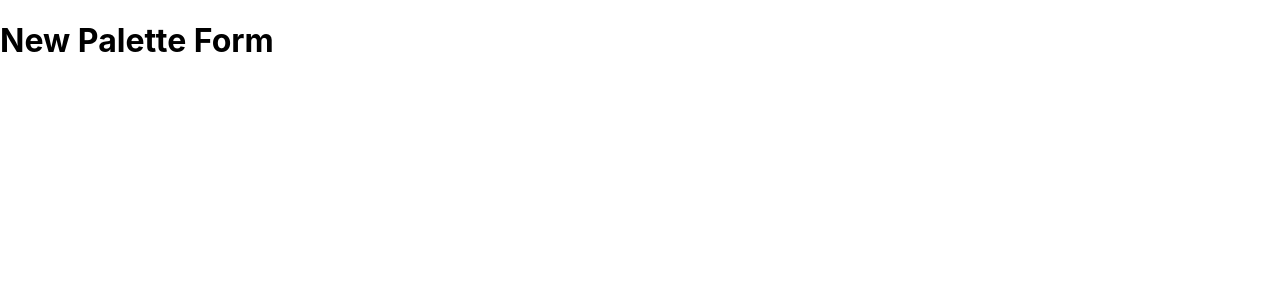
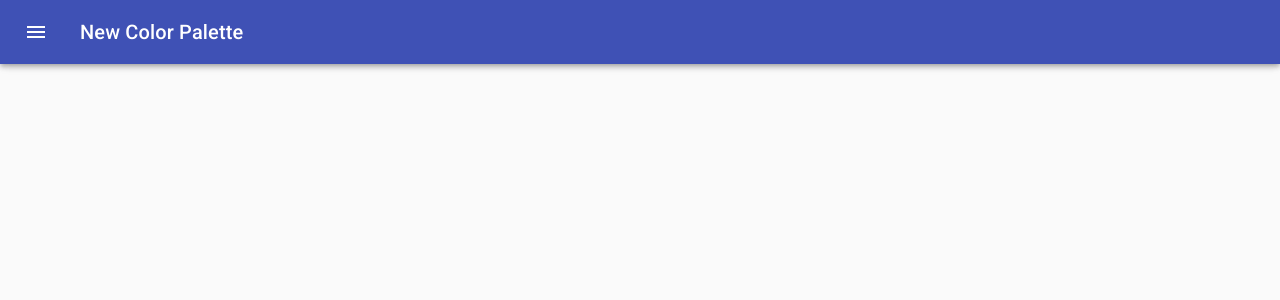
Before and after one commit to BryantVaughn/color-palette, a React (Create React App) app: page /palette/new in a window 1280 px wide. Shown: the top 300 px of the page. Built offline with nearby package versions, Linux system fonts and the light colour scheme.

Commit message:
Add Drawer to NewPaletteForm

```diff
--- a/src/NewPaletteForm.js
+++ b/src/NewPaletteForm.js
@@ -1,13 +1,144 @@
 import React, { Component } from 'react';
+import classNames from 'classnames';
+import { withStyles } from '@material-ui/core/styles';
+import Drawer from '@material-ui/core/Drawer';
+import CssBaseline from '@material-ui/core/CssBaseline';
+import AppBar from '@material-ui/core/AppBar';
+import Toolbar from '@material-ui/core/Toolbar';
+import Typography from '@material-ui/core/Typography';
+import Divider from '@material-ui/core/Divider';
+import IconButton from '@material-ui/core/IconButton';
+import MenuIcon from '@material-ui/icons/Menu';
+import ChevronLeftIcon from '@material-ui/icons/ChevronLeft';
+
+
+const drawerWidth = 240;
+
+const styles = theme => ({
+  root: {
+    display: 'flex',
+  },
+  appBar: {
+    transition: theme.transitions.create(['margin', 'width'], {
+      easing: theme.transitions.easing.sharp,
+      duration: theme.transitions.duration.leavingScreen,
+    }),
+  },
+  appBarShift: {
+    width: `calc(100% - ${drawerWidth}px)`,
+    marginLeft: drawerWidth,
+    transition: theme.transitions.create(['margin', 'width'], {
+      easing: theme.transitions.easing.easeOut,
+      duration: theme.transitions.duration.enteringScreen,
+    }),
+  },
+  menuButton: {
+    marginLeft: 12,
+    marginRight: 20,
+  },
+  hide: {
+    display: 'none',
+  },
+  drawer: {
+    width: drawerWidth,
+    flexShrink: 0,
+  },
+  drawerPaper: {
+    width: drawerWidth,
+  },
+  drawerHeader: {
+    display: 'flex',
+    alignItems: 'center',
+    padding: '0 8px',
+    ...theme.mixins.toolbar,
+    justifyContent: 'flex-end',
+  },
+  content: {
+    flexGrow: 1,
+    padding: theme.spacing.unit * 3,
+    transition: theme.transitions.create('margin', {
+      easing: theme.transitions.easing.sharp,
+      duration: theme.transitions.duration.leavingScreen,
+    }),
+    marginLeft: -drawerWidth,
+  },
+  contentShift: {
+    transition: theme.transitions.create('margin', {
+      easing: theme.transitions.easing.easeOut,
+      duration: theme.transitions.duration.enteringScreen,
+    }),
+  },
+});
 
 class NewPaletteForm extends Component {
+  state = {
+    open: false,
+  };
+
+  handleDrawerOpen = () => {
+    this.setState({ open: true });
+  };
+
+  handleDrawerClose = () => {
+    this.setState({ open: false });
+  };
+
   render() {
+    const { classes } = this.props;
+    const { open } = this.state;
+
     return (
-      <div>
-        <h1>New Palette Form</h1>
+      <div className={ classes.root }>
+        <CssBaseline />
+        <AppBar
+          postion="fixed"
+          className={ classNames(classes.appBar, {
+            [classes.appBarShift]: open,
+          })}
+        >
+          <Toolbar disableGutters={ !open }>
+            <IconButton
+              color="inherit"
+              aria-label="Open drawer"
+              onClick={ this.handleDrawerOpen }
+              className={
+                classNames(classes.menuButton, open && classes.hide )
+              }
+            >
+              <MenuIcon />
+            </IconButton>
+            <Typography variant="h6" color="inherit" noWrap>
+              New Color Palette
+            </Typography>
+          </Toolbar>
+        </AppBar>
+        <Drawer
+          className={ classes.drawer }
+          variant="persistent"
+          anchor="left"
+          open={ open }
+          classes={{
+            paper: classes.drawerPaper,
+          }}
+        >
+          <div className={ classes.drawerHeader }>
+            <IconButton onClick={ this.handleDrawerClose }>
+              <ChevronLeftIcon />
+            </IconButton>
+          </div>
+          <Divider />
+        </Drawer>
+        <main
+          className={ classNames(classes.content, {
+            [classes.contentShift]: open,
+          })}
+        >
+          <div className={ classes.drawerHeader } />
+
+        </main>
       </div>
     );
   }
 }
 
-export default NewPaletteForm;
+export default withStyles(styles, { withTheme: true })(NewPaletteForm);
--- a/src/PaletteList.js
+++ b/src/PaletteList.js
@@ -1,6 +1,6 @@
 import React, { Component } from 'react';
 import { Link } from 'react-router-dom';
-import { withStyles } from '@material-ui/styles';
+import { withStyles } from '@material-ui/core/styles';
 import styles from './styles/PaletteListStyles';
 import MiniPalette from './MiniPalette';
 
--- a/src/SingleColorPalette.js
+++ b/src/SingleColorPalette.js
@@ -46,7 +46,7 @@
     ));
 
     return (
-      <div className={ classes. palette }>
+      <div className={ classes.palette }>
         <Navbar
           handleChange={ this.changeFormat }
           showingAllColors={ false }
--- a/src/styles/PaletteListStyles.js
+++ b/src/styles/PaletteListStyles.js
@@ -22,12 +22,11 @@
     "& a": {
       color: "white",
       fontWeight: "bold",
-      textDecoration: "none",
       fontSize: "20px"
     },
     "& a:hover": {
       transition: "0.2s ease-in-out",
-      color: "rgb(93,97,94)"
+      color: "rgb(109,113,110)"
     }
   },
   palettes: {
```
